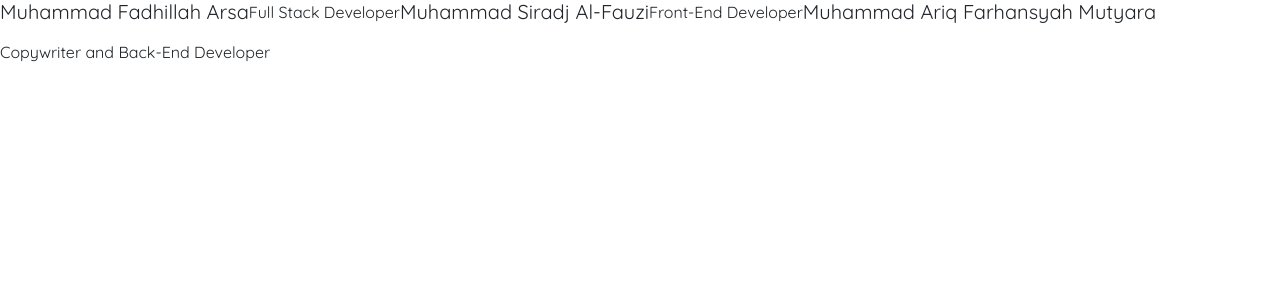
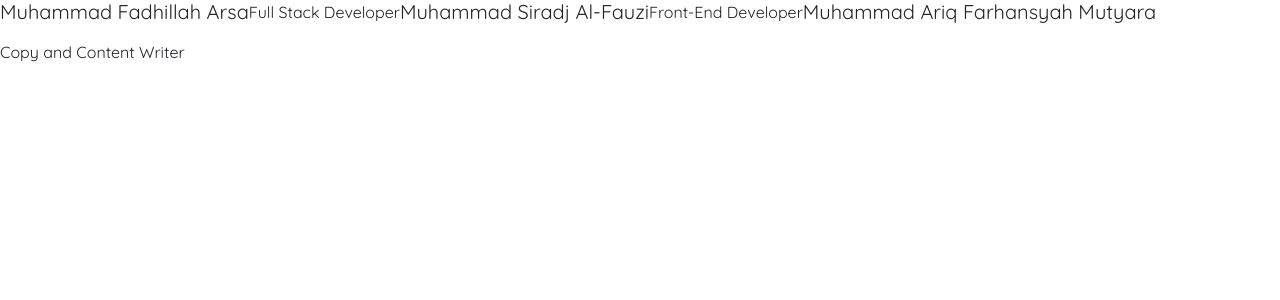
Before and after one commit to fadillaharsa/sawargi, a CodeIgniter app: page /sawargi/index.php/tentang/index in a window 1280 px wide. Shown: the top 300 px of the page. Run offline with CodeIgniter, Linux system fonts and the light colour scheme; some libraries are stand-ins or nearby versions.

Commit message:
Updated Tentang

```diff
--- a/application/views/tentang.php
+++ b/application/views/tentang.php
@@ -15,7 +15,7 @@
 
             <!-- Ini adalah foto-->
             <h5>Muhammad Ariq Farhansyah Mutyara</h5>
-            <p>Copywriter and Back-End Developer</p>
+            <p>Copy and Content Writer</p>
         </div>
     </div>
 </body>
```
